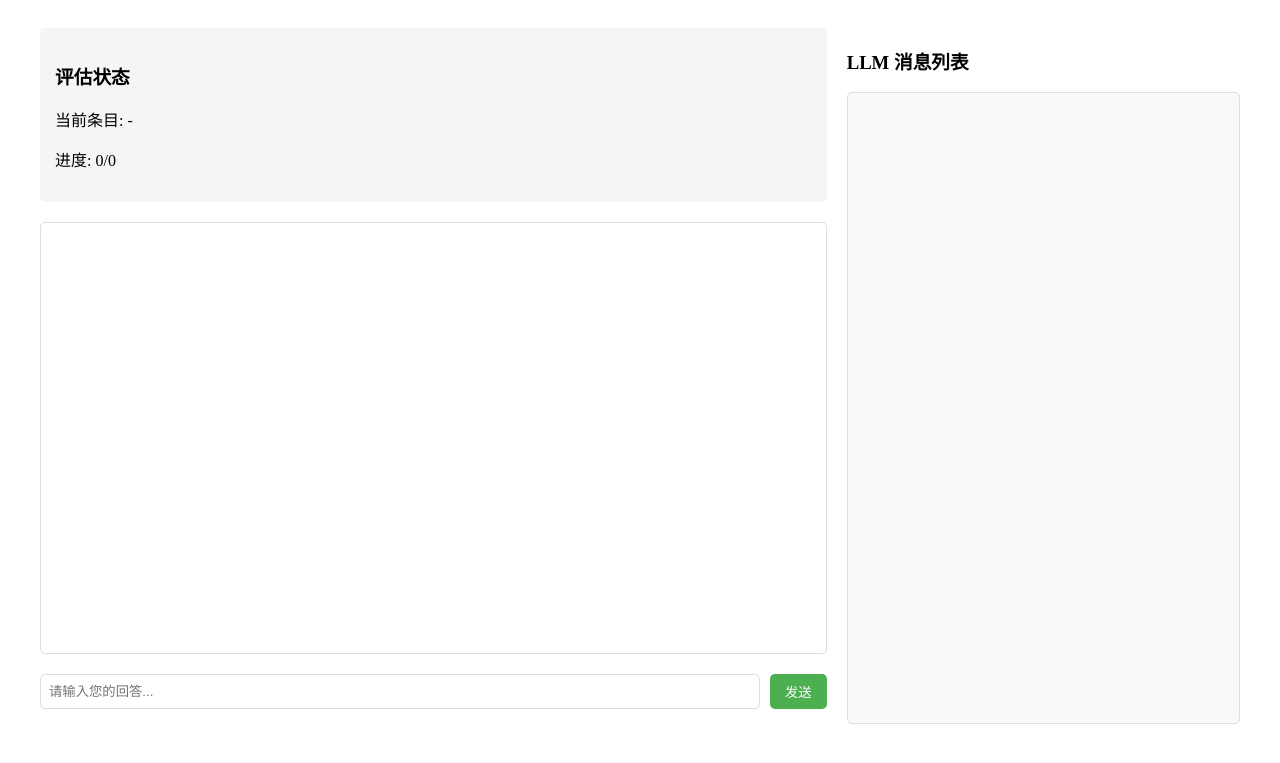
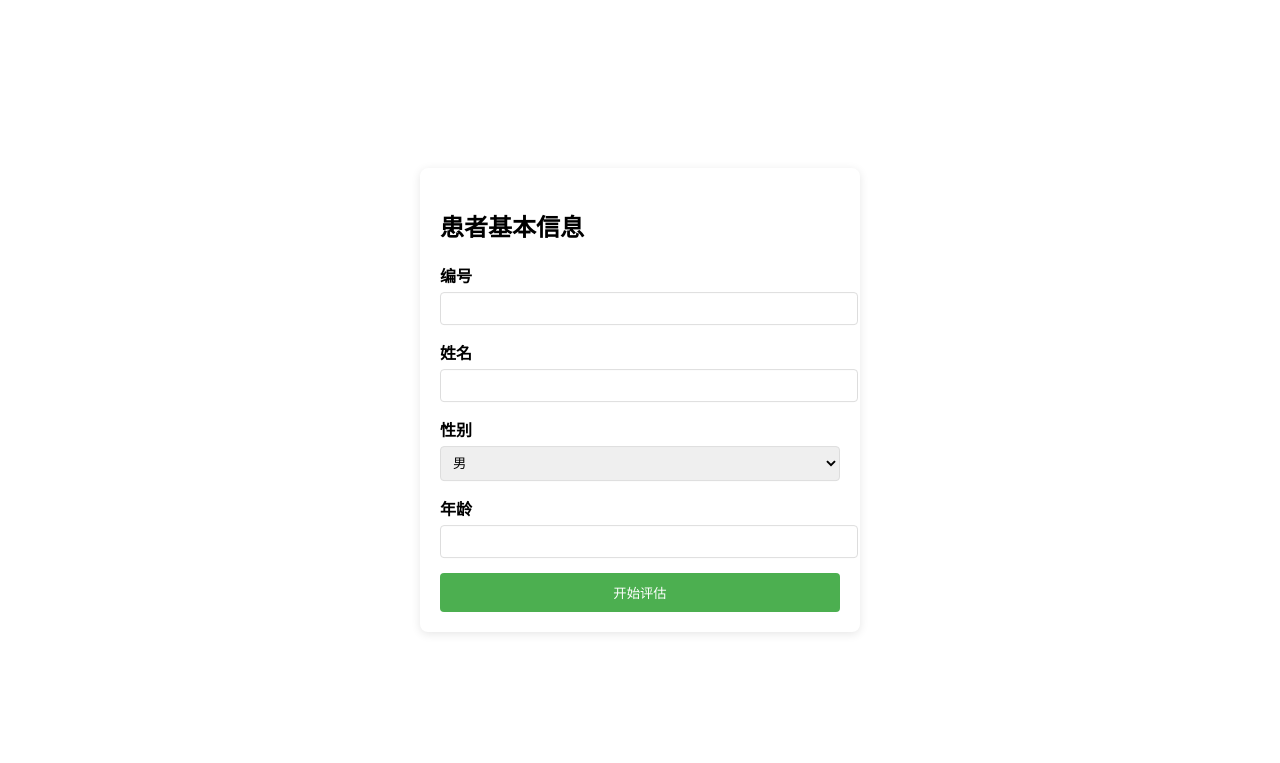
Before and after one commit to Enthoes1/HAMD, a Flask app: page / in a window 1280 px wide. Shown: the top 763 px of the page. Run offline with Flask 3, Linux system fonts and the light colour scheme; parts of the project's set-up code (start-up, migrations or seed data) failed here and were passed over; some libraries are stand-ins or nearby versions.

Commit message:
1.3
添加录入基本信息界面；语音与文本异步处理

```diff
--- a/src/app.py
+++ b/src/app.py
@@ -52,32 +52,8 @@ def index():
 @socketio.on('connect')
 def handle_connect():
     try:
-        # 发送初始状态
-        current_item = framework.items[framework.current_item_index]
-        emit('message', {
-            'type': 'status',
-            'current_item': f"第 {framework.current_item_index + 1} 题",
-            'current_index': framework.current_item_index,
-            'total_items': len(framework.items)
-        })
-
-        # 提取并发送问诊问题
-        question = get_question(current_item.prompt)
-        emit('message', {
-            'type': 'message',
-            'role': 'system',
-            'content': question
-        })
-
-        # 播放问题语音
-        def async_tts():
-            loop = asyncio.new_event_loop()
-            asyncio.set_event_loop(loop)
-            loop.run_until_complete(speech_handler.text_to_speech(question))
-            loop.close()
-
-        socketio.start_background_task(async_tts)
-
+        # 连接时不做任何操作，等待用户填写基本信息
+        pass
     except Exception as e:
         print(f"连接处理错误: {str(e)}")
         emit('message', {
@@ -122,36 +98,58 @@ async def process_message(data):
 
                 # 提取并发送下一个问诊问题
                 question = get_question(next_item.prompt)
+                # 先发送文本
                 socketio.emit('message', {
                     'type': 'message',
                     'role': 'system',
                     'content': question
                 })
 
-                # 播放新问题的语音
-                await speech_handler.text_to_speech(question)
+                # 异步播放语音
+                def async_tts():
+                    loop = asyncio.new_event_loop()
+                    asyncio.set_event_loop(loop)
+                    loop.run_until_complete(speech_handler.text_to_speech(question))
+                    loop.close()
+
+                socketio.start_background_task(async_tts)
 
             else:
                 # 评估完成
                 completion_message = "评估完成！"
+                # 先发送文本
                 socketio.emit('message', {
                     'type': 'message',
                     'role': 'system',
                     'content': completion_message
                 })
-                await speech_handler.text_to_speech(completion_message)
+
+                # 异步播放语音
+                def async_tts():
+                    loop = asyncio.new_event_loop()
+                    asyncio.set_event_loop(loop)
+                    loop.run_until_complete(speech_handler.text_to_speech(completion_message))
+                    loop.close()
+
+                socketio.start_background_task(async_tts)
 
         else:
             if result.get('show_response', True):
-                # 发送文字到前端
+                # 先发送文字到前端
                 socketio.emit('message', {
                     'type': 'message',
                     'role': 'assistant',
                     'content': result['data']
                 })
 
-                # 转换为语音并播放
-                await speech_handler.text_to_speech(result['data'])
+                # 异步播放语音
+                def async_tts():
+                    loop = asyncio.new_event_loop()
+                    asyncio.set_event_loop(loop)
+                    loop.run_until_complete(speech_handler.text_to_speech(result['data']))
+                    loop.close()
+
+                socketio.start_background_task(async_tts)
 
     except Exception as e:
         print(f"异步处理错误: {str(e)}")
@@ -161,5 +159,45 @@ async def process_message(data):
             'content': f"错误：{str(e)}"
         })
 
+@socketio.on('submit_patient_info')
+def handle_patient_info(data):
+    try:
+        # 保存患者信息
+        framework.set_patient_info(data)
+
+        # 发送初始状态
+        current_item = framework.items[framework.current_item_index]
+        emit('message', {
+            'type': 'status',
+            'current_item': f"第 {framework.current_item_index + 1} 题",
+            'current_index': framework.current_item_index,
+            'total_items': len(framework.items)
+        })
+
+        # 提取并发送第一个问诊问题
+        question = get_question(current_item.prompt)
+        emit('message', {
+            'type': 'message',
+            'role': 'system',
+            'content': question
+        })
+
+        # 播放问题语音
+        def async_tts():
+            loop = asyncio.new_event_loop()
+            asyncio.set_event_loop(loop)
+            loop.run_until_complete(speech_handler.text_to_speech(question))
+            loop.close()
+
+        socketio.start_background_task(async_tts)
+
+    except Exception as e:
+        print(f"处理患者信息错误: {str(e)}")
+        emit('message', {
+            'type': 'message',
+            'role': 'system',
+            'content': f"错误：{str(e)}"
+        })
+
 if __name__ == '__main__':
     socketio.run(app, debug=True)
--- a/src/templates/index.html
+++ b/src/templates/index.html
@@ -99,9 +99,78 @@
         button:hover {
             background-color: #45a049;
         }
+
+        .patient-info-form {
+            position: fixed;
+            top: 50%;
+            left: 50%;
+            transform: translate(-50%, -50%);
+            background: white;
+            padding: 20px;
+            border-radius: 8px;
+            box-shadow: 0 2px 10px rgba(0,0,0,0.1);
+            z-index: 1000;
+            width: 400px;
+        }
+
+        .form-group {
+            margin-bottom: 15px;
+        }
+
+        .form-group label {
+            display: block;
+            margin-bottom: 5px;
+            font-weight: bold;
+        }
+
+        .form-group input,
+        .form-group select {
+            width: 100%;
+            padding: 8px;
+            border: 1px solid #ddd;
+            border-radius: 4px;
+        }
+
+        .submit-btn {
+            width: 100%;
+            padding: 10px;
+            background: #4CAF50;
+            color: white;
+            border: none;
+            border-radius: 4px;
+            cursor: pointer;
+        }
+
+        .container {
+            display: none; /* 初始隐藏主界面 */
+        }
     </style>
 </head>
 <body>
+    <div id="patientInfoForm" class="patient-info-form">
+        <h2>患者基本信息</h2>
+        <div class="form-group">
+            <label for="id">编号</label>
+            <input type="text" id="id" required>
+        </div>
+        <div class="form-group">
+            <label for="name">姓名</label>
+            <input type="text" id="name" required>
+        </div>
+        <div class="form-group">
+            <label for="gender">性别</label>
+            <select id="gender" required>
+                <option value="男">男</option>
+                <option value="女">女</option>
+            </select>
+        </div>
+        <div class="form-group">
+            <label for="age">年龄</label>
+            <input type="number" id="age" required>
+        </div>
+        <button class="submit-btn" onclick="submitPatientInfo()">开始评估</button>
+    </div>
+
     <div class="container">
         <div class="main-panel">
             <div class="status-panel">
@@ -191,6 +260,30 @@
                 sendMessage();
             }
         });
+
+        function submitPatientInfo() {
+            const patientInfo = {
+                id: document.getElementById('id').value,
+                name: document.getElementById('name').value,
+                gender: document.getElementById('gender').value,
+                age: document.getElementById('age').value
+            };
+
+            // 验证所有字段都已填写
+            for (let key in patientInfo) {
+                if (!patientInfo[key]) {
+                    alert('请填写所有信息');
+                    return;
+                }
+            }
+
+            // 发送基本信息到服务器
+            socket.emit('submit_patient_info', patientInfo);
+
+            // 隐藏表单，显示主界面
+            document.getElementById('patientInfoForm').style.display = 'none';
+            document.querySelector('.container').style.display = 'flex';
+        }
     </script>
 </body>
 </html>
```
Also changed, not shown: src/core/assessment_framework.py (+7 -3 lines).
